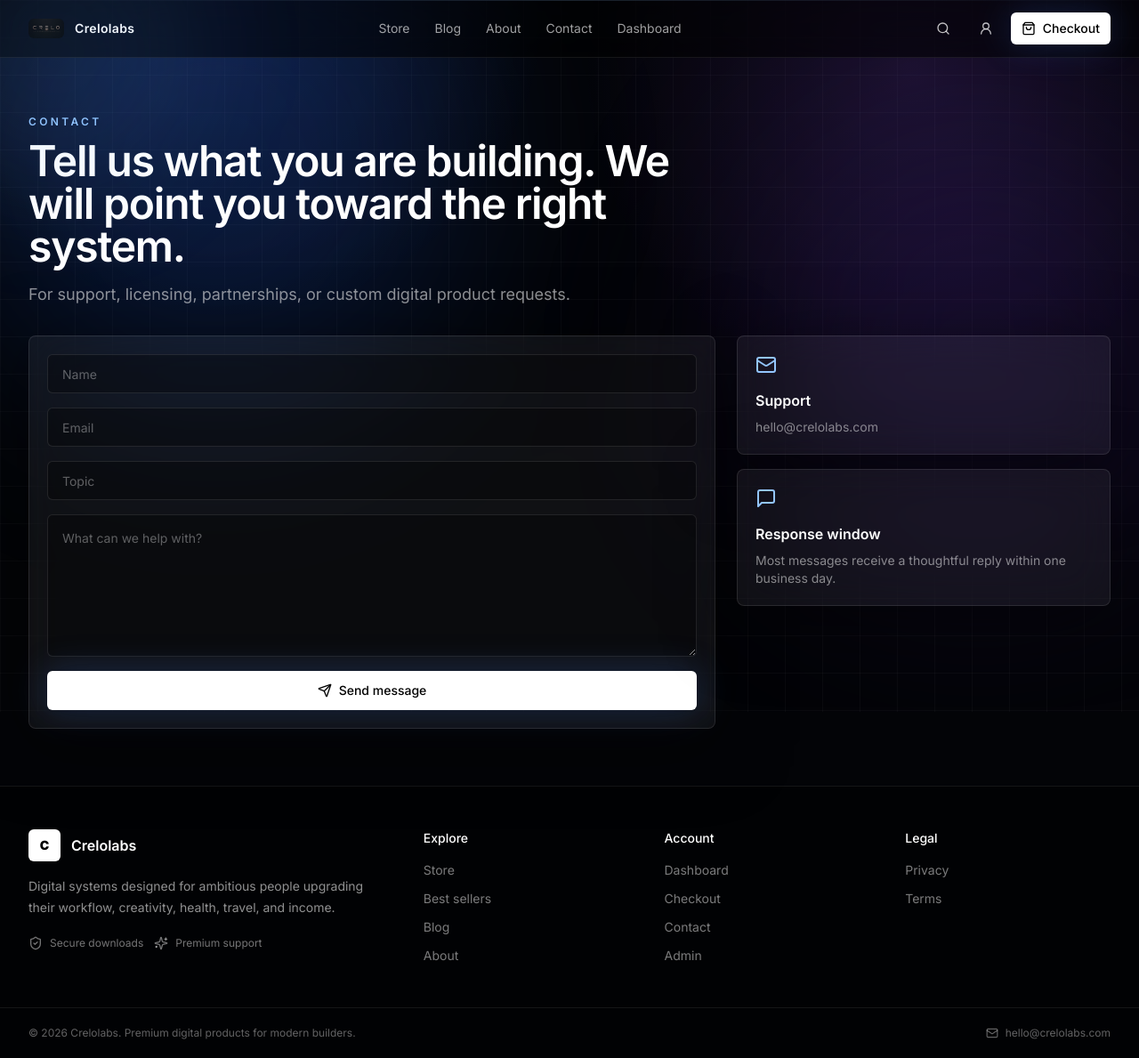
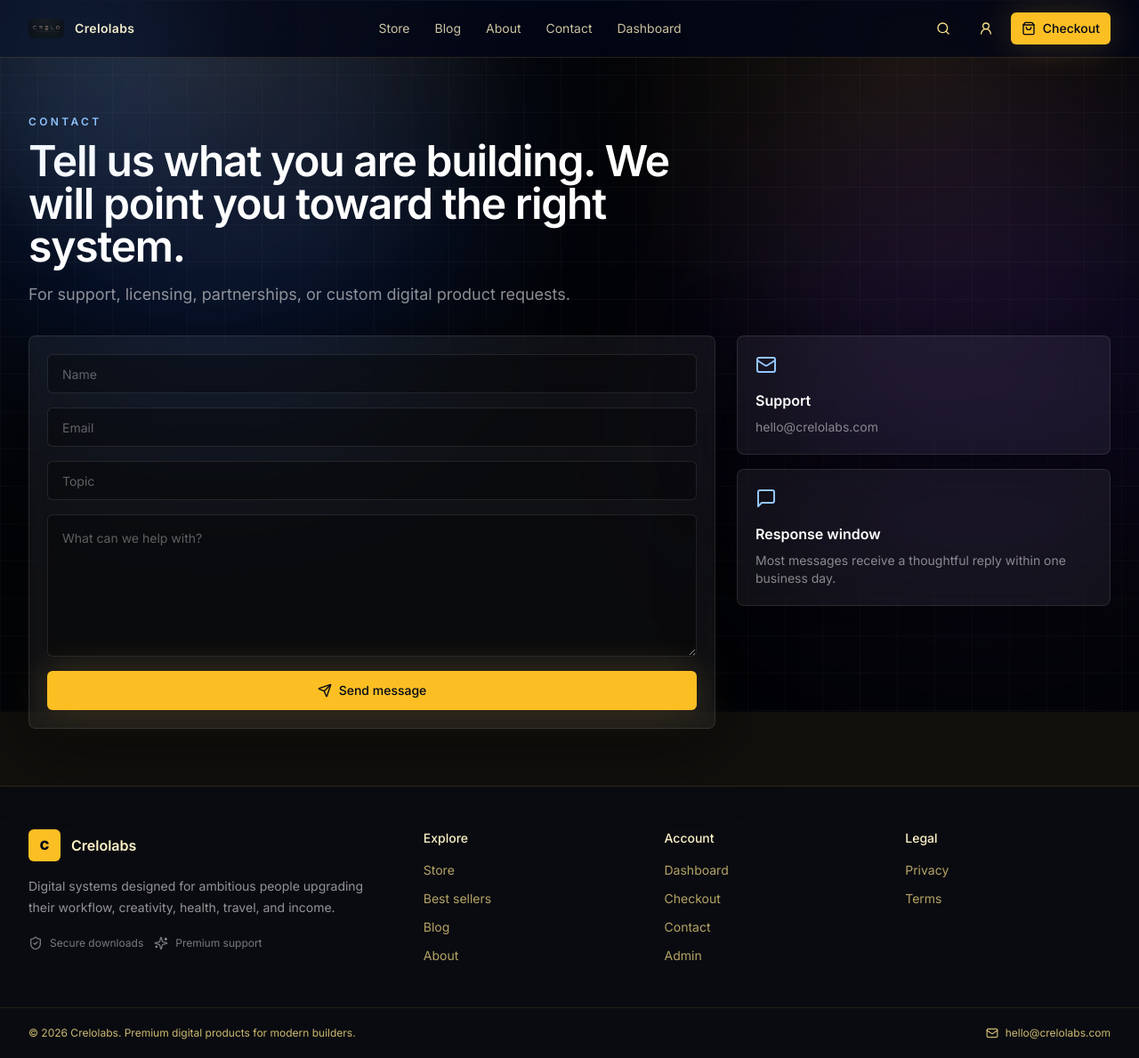
Before and after one commit to zebi308/crelolabs-marketplace, a Next.js app: page /contact in a window 1280 px wide. Shown: the whole page at 89% size. Built offline with nearby package versions, Linux system fonts and the light colour scheme.

Commit message:
Update site theme to gold and grey

```diff
--- a/app/globals.css
+++ b/app/globals.css
@@ -3,19 +3,19 @@
 @tailwind utilities;
 
 :root {
-  --background: 222 35% 3%;
-  --foreground: 0 0% 98%;
-  --card: 224 20% 7%;
-  --card-foreground: 0 0% 98%;
-  --primary: 215 100% 64%;
-  --primary-foreground: 0 0% 100%;
-  --muted: 225 16% 12%;
-  --muted-foreground: 220 10% 68%;
-  --accent: 260 100% 66%;
-  --accent-foreground: 0 0% 100%;
-  --border: 0 0% 100% / .1;
-  --input: 0 0% 100% / .1;
-  --ring: 215 100% 65%;
+  --background: 45 12% 6%;
+  --foreground: 45 8% 96%;
+  --card: 45 12% 14%;
+  --card-foreground: 45 8% 96%;
+  --primary: 45 94% 60%;
+  --primary-foreground: 20 20% 12%;
+  --muted: 45 22% 26%;
+  --muted-foreground: 45 16% 78%;
+  --accent: 45 100% 68%;
+  --accent-foreground: 20 20% 12%;
+  --border: 45 16% 70% / .18;
+  --input: 45 14% 72% / .16;
+  --ring: 45 92% 68%;
 }
 
 * {
@@ -28,13 +28,13 @@ html {
 
 body {
   min-height: 100vh;
-  background: #030407;
-  color: white;
+  background: hsl(var(--background));
+  color: hsl(var(--foreground));
 }
 
 ::selection {
-  background: rgba(93, 159, 255, 0.4);
-  color: white;
+  background: rgba(246, 189, 67, 0.35);
+  color: hsl(20 20% 12%);
 }
 
 .text-balance {
--- a/components/footer.tsx
+++ b/components/footer.tsx
@@ -3,12 +3,12 @@ import { Mail, ShieldCheck, Sparkles } from "lucide-react";
 
 export function Footer() {
   return (
-    <footer className="border-t border-white/[.08] bg-black/40">
+    <footer className="border-t border-amber-300/15 bg-slate-950/40">
       <div className="mx-auto grid max-w-7xl gap-10 px-4 py-12 sm:px-6 md:grid-cols-[1.4fr_.8fr_.8fr_.8fr] lg:px-8">
         <div>
           <div className="mb-4 flex items-center gap-3">
-            <span className="grid h-9 w-9 place-items-center rounded-md bg-white text-sm font-black text-black">C</span>
-            <span className="font-semibold text-white">Crelolabs</span>
+            <span className="grid h-9 w-9 place-items-center rounded-md bg-amber-400 text-sm font-black text-slate-950">C</span>
+            <span className="font-semibold text-amber-100">Crelolabs</span>
           </div>
           <p className="max-w-sm text-sm leading-6 text-white/[.56]">
             Digital systems designed for ambitious people upgrading their workflow, creativity, health, travel, and income.
@@ -22,7 +22,7 @@ export function Footer() {
         <FooterColumn title="Account" links={[["Dashboard", "/dashboard"], ["Checkout", "/checkout"], ["Contact", "/contact"], ["Admin", "/admin"]]} />
         <FooterColumn title="Legal" links={[["Privacy", "/legal/privacy"], ["Terms", "/legal/terms"]]} />
       </div>
-      <div className="mx-auto flex max-w-7xl flex-col gap-3 border-t border-white/[.08] px-4 py-5 text-xs text-white/[.38] sm:flex-row sm:items-center sm:justify-between sm:px-6 lg:px-8">
+      <div className="mx-auto flex max-w-7xl flex-col gap-3 border-t border-amber-300/10 px-4 py-5 text-xs text-amber-200/80 sm:flex-row sm:items-center sm:justify-between sm:px-6 lg:px-8">
         <span>© 2026 Crelolabs. Premium digital products for modern builders.</span>
         <span className="inline-flex items-center gap-2"><Mail className="h-3.5 w-3.5" /> hello@crelolabs.com</span>
       </div>
@@ -33,10 +33,10 @@ export function Footer() {
 function FooterColumn({ title, links }: { title: string; links: [string, string][] }) {
   return (
     <div>
-      <h3 className="mb-4 text-sm font-medium text-white">{title}</h3>
+      <h3 className="mb-4 text-sm font-medium text-amber-100">{title}</h3>
       <div className="space-y-3">
         {links.map(([label, href]) => (
-          <Link key={label} href={href} className="block text-sm text-white/[.48] transition hover:text-white">
+          <Link key={label} href={href} className="block text-sm text-amber-200/70 transition hover:text-amber-100">
             {label}
           </Link>
         ))}
--- a/components/navbar.tsx
+++ b/components/navbar.tsx
@@ -18,7 +18,7 @@ const links = [
 export function Navbar() {
   const [open, setOpen] = useState(false);
   return (
-    <header className="sticky top-0 z-40 border-b border-white/[.08] bg-black/[.55] backdrop-blur-2xl">
+    <header className="sticky top-0 z-40 border-b border-amber-300/15 bg-slate-950/[.78] backdrop-blur-2xl">
       <nav className="mx-auto flex h-16 max-w-7xl items-center justify-between px-4 sm:px-6 lg:px-8">
         <Link href="/" className="group flex items-center gap-3">
           <Image
@@ -28,11 +28,11 @@ export function Navbar() {
             height={40}
             className="rounded-md transition group-hover:shadow-glow"
           />
-          <span className="text-sm font-semibold tracking-wide text-white">Crelolabs</span>
+          <span className="text-sm font-semibold tracking-wide text-amber-100">Crelolabs</span>
         </Link>
         <div className="hidden items-center gap-1 md:flex">
           {links.map(([label, href]) => (
-            <Link key={href} href={href} className="rounded-md px-3 py-2 text-sm text-white/[.62] transition hover:bg-white/[.08] hover:text-white">
+            <Link key={href} href={href} className="rounded-md px-3 py-2 text-sm text-amber-100/80 transition hover:bg-amber-500/10 hover:text-amber-100">
               {label}
             </Link>
           ))}
@@ -53,7 +53,7 @@ export function Navbar() {
             </Link>
           </Button>
         </div>
-        <button className="rounded-md p-2 text-white md:hidden" onClick={() => setOpen((value) => !value)} aria-label="Menu">
+        <button className="rounded-md p-2 text-amber-100 md:hidden" onClick={() => setOpen((value) => !value)} aria-label="Menu">
           {open ? <X /> : <Menu />}
         </button>
       </nav>
--- a/components/ui/button.tsx
+++ b/components/ui/button.tsx
@@ -8,9 +8,9 @@ const buttonVariants = cva(
   {
     variants: {
       variant: {
-        default: "bg-white text-black shadow-glow hover:bg-blue-50",
-        secondary: "border border-white/[.12] bg-white/[.07] text-white hover:bg-white/[.12]",
-        ghost: "text-white/75 hover:bg-white/[.08] hover:text-white",
+        default: "bg-amber-400 text-slate-950 shadow-glow hover:bg-amber-300",
+        secondary: "border border-amber-500/20 bg-amber-500/10 text-amber-200 hover:bg-amber-500/15",
+        ghost: "text-amber-200 hover:bg-amber-500/10 hover:text-amber-100",
         destructive: "bg-red-500 text-white hover:bg-red-400"
       },
       size: {
--- a/components/ui/input.tsx
+++ b/components/ui/input.tsx
@@ -6,7 +6,7 @@ const Input = React.forwardRef<HTMLInputElement, React.InputHTMLAttributes<HTMLI
     <input
       type={type}
       className={cn(
-        "flex h-11 w-full rounded-md border border-white/10 bg-black/30 px-4 py-2 text-sm text-white outline-none transition placeholder:text-white/[.35] focus:border-blue-400/70 focus:ring-2 focus:ring-blue-500/20",
+        "flex h-11 w-full rounded-md border border-white/10 bg-black/30 px-4 py-2 text-sm text-white outline-none transition placeholder:text-white/[.35] focus:border-amber-400/70 focus:ring-2 focus:ring-amber-300/20",
         className
       )}
       ref={ref}
--- a/tailwind.config.ts
+++ b/tailwind.config.ts
@@ -37,12 +37,12 @@ const config: Config = {
         sans: ["var(--font-inter)", "Inter", "ui-sans-serif", "system-ui"]
       },
       boxShadow: {
-        glow: "0 0 40px rgba(64, 129, 255, 0.22)",
+        glow: "0 0 40px rgba(246, 189, 67, 0.22)",
         luxe: "0 18px 80px rgba(0, 0, 0, 0.55)"
       },
       backgroundImage: {
         "radial-grid":
-          "radial-gradient(circle at 20% 0%, rgba(68, 120, 255, .22), transparent 28%), radial-gradient(circle at 80% 10%, rgba(155, 88, 255, .18), transparent 30%), linear-gradient(rgba(255,255,255,.035) 1px, transparent 1px), linear-gradient(90deg, rgba(255,255,255,.035) 1px, transparent 1px)"
+          "radial-gradient(circle at 20% 0%, rgba(246, 189, 67, .18), transparent 28%), radial-gradient(circle at 80% 10%, rgba(205, 155, 65, .14), transparent 30%), linear-gradient(rgba(255,255,255,.035) 1px, transparent 1px), linear-gradient(90deg, rgba(255,255,255,.035) 1px, transparent 1px)"
       }
     }
   },
```
